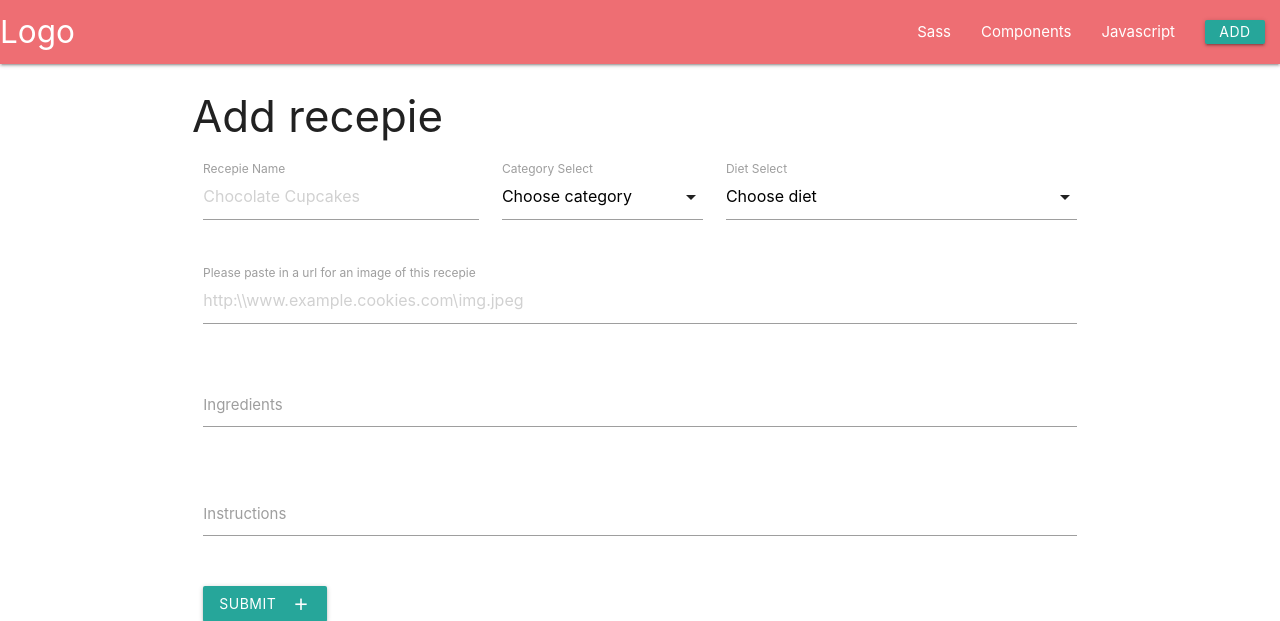
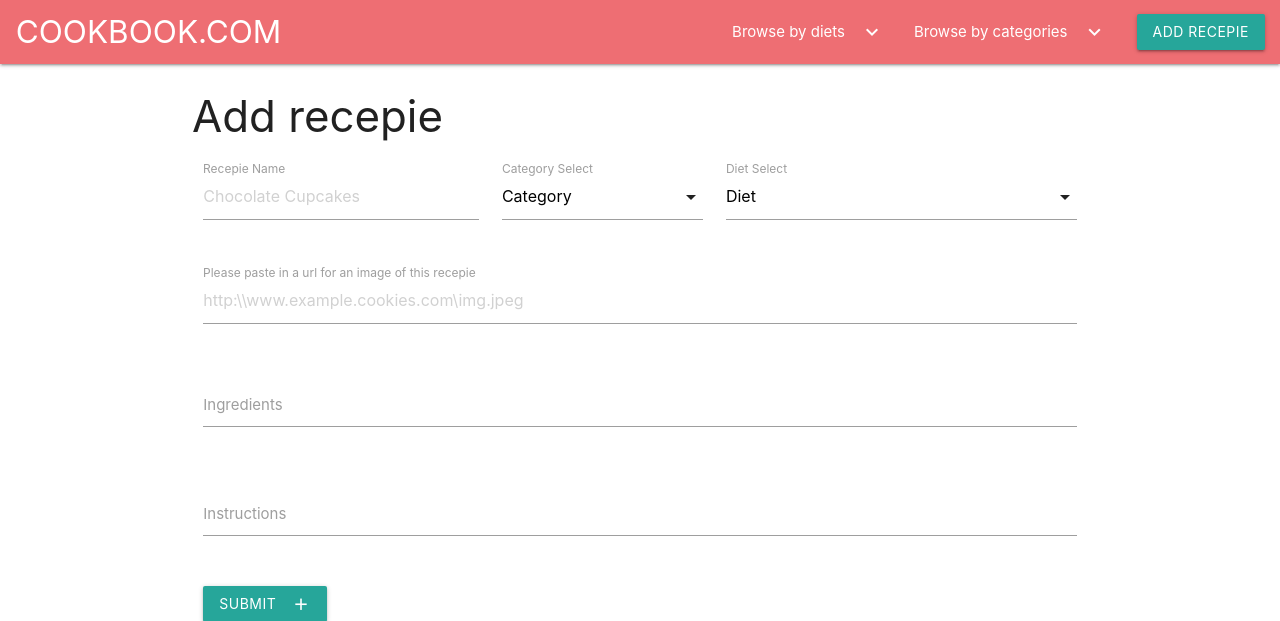
Before and after one commit to pome1juice/cookbook, a Flask app: page /add_recepie in a window 1280 px wide. Shown: the top 621 px of the page. Run offline with Flask 2, Linux system fonts and the light colour scheme; data that the repository does not hold is empty; some libraries are stand-ins or nearby versions.

Commit message:
end sunday, only vote left

```diff
--- a/app.py
+++ b/app.py
@@ -23,6 +23,26 @@ def get_recepies():
     return render_template("recepies.html",
     recepies=mongo.db.recepies.find())
 
+@app.route('/get_recepies_ofcat/<category_name>')
+def get_recepies_ofcat(category_name):
+    myquery = { "category_name": category_name }
+    recepies=mongo.db.recepies.find(myquery)
+    this_list=[rec for rec in recepies]
+    if not this_list:
+        return '<h1 style="text-align:center; margin-top:5em;">Sorry there was no such recepies with this category, please go back</h1>'
+    return render_template("recepiescat.html",
+    recepies=mongo.db.recepies.find(myquery), category_name=category_name)
+
+@app.route('/get_recepies_ofdie/<diet_name>')
+def get_recepies_ofdie(diet_name):
+    myquery = { "diet_name":diet_name }
+    recepies=mongo.db.recepies.find(myquery)
+    this_list=[rec for rec in recepies]
+    if not this_list:
+        return '<h1 style="text-align:center; margin-top:5em;">Sorry there was no such recepies with this diet, please go back</h1>'
+    return render_template("recepiesdiet.html",
+    recepies=mongo.db.recepies.find(myquery), diet_name=diet_name)
+
 @app.route('/add_recepie')
 def add_recepie():
     _categories=mongo.db.categories.find()
@@ -41,7 +61,7 @@ def insert_recepie():
         recepies.insert_one(rec_dict)
         return redirect(url_for('get_recepies'))
     else:
-        return 'Sorry there was a duplicate recepie in our system please go back'
+        return '<h1 style="text-align:center; margin-top:5em;">Sorry there was a duplicate recepie in our system please go back</h1>'
 
 @app.route('/edit_recepie/<recepie_id>')
 def edit_recepie(recepie_id):
@@ -70,22 +90,20 @@ def like_recepie(recepie_id):
 
 @app.route('/update_recepie/<recepie_id>', methods=["POST"])
 def update_recepie(recepie_id):
+    rec_dict = request.form.to_dict()
     rec = mongo.db.recepies.find_one({"_id": ObjectId(recepie_id)})
-    if checkredundant(request.form["recepie_name"]):
-        recepies = mongo.db.recepies
-        recepies.update( {'_id': ObjectId(recepie_id)},
-        {
-            'recepie_votes': int(rec['recepie_votes']),
-            'recepie_name':request.form.get['recepie_name'],
-            'category_name':request.form.get['category_name'],
-            'recepie_ins':request.form.get['recepie_ins'],
-            'recepie_ingredients':request.form.get['recepie_ingredients'],
-            'diet_name':request.form.get['diet_name'],
-            'recepie_img':request.form.get['recepie_img']
-        })
-        return redirect(url_for('get_recepies'))
-    else:
-        return 'Sorry there was a duplicate recepie in our system please go back'
+    recepies = mongo.db.recepies
+    recepies.update( {'_id': ObjectId(recepie_id)},
+    {
+        'recepie_votes': int(rec['recepie_votes']),
+        'recepie_name':rec_dict['recepie_name'],
+        'category_name':rec_dict['category_name'],
+        'recepie_ins':rec_dict['recepie_ins'],
+        'recepie_ingredients':rec_dict['recepie_ingredients'],
+        'diet_name':rec_dict['diet_name'],
+        'recepie_img':rec_dict['recepie_img']
+    })
+    return redirect(url_for('get_recepies'))
 
 if __name__ == '__main__':
     app.run(host=os.environ.get('IP'),
--- a/static/css/style.css
+++ b/static/css/style.css
@@ -1,19 +1,37 @@
-.btn_small{
-    height:24px;
-    width:60px;
-    line-height:24px;
-    margin-left:0.25em;
-    padding-right:0.5em;
+.btn_small {
+    height: 24px;
+    width: 60px;
+    line-height: 24px;
+    margin-left: 0.25em;
+    padding-right: 0.5em;
     padding-left: 0.5em;
     padding-bottom: 0;
     padding-top: 0;
 }
-.recepie-header{
+
+.recepie-header {
     margin-top: 0.1em;
 }
-.page {
-  display: none;
+.menu .menuul{
+    visibility: visible
 }
-.page-active {
-  display: block;
+.mobilebtn {
+    visibility: hidden;
+    position: fixed;
+    bottom:0;
+    left: 0;
+    margin-bottom: 0.5em;
+    margin-left: 1em;
 }
+.icon{
+    margin-left: 0.5em;
+}
+
+@media only screen and (max-width: 992px) {
+    .mobilebtn {
+        visibility: visible;
+    }
+    .menu .menuul{
+        visibility: hidden;
+    }
+}
--- a/templates/addrecepie.html
+++ b/templates/addrecepie.html
@@ -12,7 +12,7 @@
 
             <div class="input-field col s3">
                 <select id="category" name="category_name" required>
-                <option value="" disabled selected>Choose category</option>
+                <option value="" disabled selected>Category</option>
                 {% for cat in categories %}
                 <option value="{{cat.category_name}}">{{cat.category_name}}</option>
                 {% endfor %}
@@ -21,8 +21,8 @@
             </div>
 
             <div class="input-field col s5">
-                <select id="diet" name="diet_name" multiple required>
-                <option value="" disabled>Choose diet</option>
+                <select id="diet" name="diet_name" required>
+                <option value="" disabled>Diet</option>
                 {% for diet in diets %}
                 <option value="{{diet.diet_name}}">{{diet.diet_name}}</option>
                 {% endfor %}
--- a/templates/base.html
+++ b/templates/base.html
@@ -9,25 +9,57 @@
 
 <body>
     <header>
+        <ul id="slide-out" class="sidenav">
+            <li><a class="subheader">Browse by diet</a></li>
+            <li><a class="waves-effect" href="{{ url_for('get_recepies_ofdie', diet_name='Vegan and Vegeterian') }}">Vegan and Vegeterian</a></li>
+            <li><a class="waves-effect" href="{{ url_for('get_recepies_ofdie', diet_name='Gluten Free') }}">Gluten Free</a></li>
+            <li><a class="waves-effect" href="{{ url_for('get_recepies_ofdie', diet_name='Low Fat') }}">Low Fat</a></li>
+            <li><a class="waves-effect" href="{{ url_for('get_recepies_ofdie', diet_name='Low Carb') }}">Low Carb</a></li>
+            <li>
+                <div class="divider"></div>
+            </li>
+            <li><a class="subheader">Browse by category</a></li>
+            <li><a class="waves-effect" href="{{ url_for('get_recepies_ofcat', category_name='Healthy') }}">Healthy</a></li>
+            <li><a class="waves-effect" href="{{ url_for('get_recepies_ofcat', category_name='Party') }}">Party</a></li>
+            <li><a class="waves-effect" href="{{ url_for('get_recepies_ofcat', category_name='Family') }}">Family</a></li>
+            <li><a class="waves-effect" href="{{ url_for('get_recepies_ofcat', category_name='Budget') }}">Budget</a></li>
+            <li>
+                <div class="divider"></div>
+            </li>
+            <li><a href="{{ url_for('add_recepie') }}" class="waves-effect waves-light btn align-enter">Add recepie</a></li>
+        </ul>
+        <a href="#" data-target="slide-out" class="btn-floating btn-large sidenav-trigger mobilebtn"><i class="material-icons">menu</i></a>
+
+
+        <ul id="dropdown1" class="dropdown-content">
+            <li><a class="waves-effect" href="{{ url_for('get_recepies_ofcat', category_name='Healthy') }}">Healthy</a></li>
+            <li class="divider"></li>
+            <li><a class="waves-effect" href="{{ url_for('get_recepies_ofcat', category_name='Party') }}">Party</a></li>
+            <li class="divider"></li>
+            <li><a class="waves-effect" href="{{ url_for('get_recepies_ofcat', category_name='Family') }}">Family</a></li>
+            <li class="divider"></li>
+            <li><a class="waves-effect" href="{{ url_for('get_recepies_ofcat', category_name='Budget') }}">Budget</a></li>
+        </ul>
+        <ul id="dropdown2" class="dropdown-content">
+            <li><a class="waves-effect" href="{{ url_for('get_recepies_ofdie', diet_name='Vegan and Vegeterian') }}">Vegan and Vegeterian</a></li>
+            <li class="divider"></li>
+            <li><a class="waves-effect" href="{{ url_for('get_recepies_ofdie', diet_name='Gluten Free') }}">Gluten Free</a></li>
+            <li class="divider"></li>
+            <li><a class="waves-effect" href="{{ url_for('get_recepies_ofdie', diet_name='Low Fat') }}">Low Fat</a></li>
+            <li class="divider"></li>
+            <li><a class="waves-effect" href="{{ url_for('get_recepies_ofdie', diet_name='Low Carb') }}">Low Carb</a></li>
+        </ul>
         <nav>
-            <div class="nav-wrapper">
-                <a href="{{ url_for('get_recepies') }}" class="brand-logo">Logo</a>
-                <a href="#" data-target="mobile-demo" class="sidenav-trigger"><i class="material-icons">menu</i></a>
-                <ul class="right hide-on-med-and-down">
-                    <li><a href="sass.html">Sass</a></li>
-                    <li><a href="badges.html">Components</a></li>
-                    <li><a href="collapsible.html">Javascript</a></li>
-                    <li><a href="{{ url_for('add_recepie') }}" class="waves-effect waves-light btn btn_small redalign-right">Add recepie</a></li>
+            <div class="nav-wrapper menu">
+                <a href="{{ url_for('get_recepies') }}" class="brand-logo icon">COOKBOOK.COM</a>
+                <ul class="right hide-on-med-and-down menuul">
+                    <li><a class="dropdown-trigger" href="#!" data-target="dropdown2">Browse by diets<i class="material-icons right">keyboard_arrow_down</i></a></li>
+                    <li><a class="dropdown-trigger" href="#!" data-target="dropdown1">Browse by categories<i class="material-icons right">keyboard_arrow_down</i></a></li>
+                    <li><a href="{{ url_for('add_recepie') }}" class="waves-effect waves-light btn align-enter">Add recepie</a></li>
                 </ul>
             </div>
         </nav>
 
-        <ul class="sidenav" id="mobile-demo">
-            <li><a href="sass.html">Sass</a></li>
-            <li><a href="badges.html">Components</a></li>
-            <li><a href="collapsible.html">Javascript</a></li>
-            <li><a href="{{ url_for('add_recepie') }}" class="waves-effect waves-light btn btn_small redalign-right">Add recepie</a></li>
-        </ul>
     </header>
     <div class="container">
         {% block content %} {% endblock %}
@@ -38,6 +70,7 @@
         $(document).ready(function() {
             $('.collapsible').collapsible();
             $('select').formSelect();
+            $('.sidenav').sidenav();
             $(".dropdown-trigger").dropdown();
         });
     </script>
--- a/templates/editrecepie.html
+++ b/templates/editrecepie.html
@@ -2,7 +2,7 @@
 
 <h3>Edit recepie</h3>
 <div class="row">
-    <form action="{{ url_for('insert_recepie')}}" method="POST" class="col s12">
+    <form action="{{ url_for('update_recepie', recepie_id=recepie._id)}}" method="POST" class="col s12">
         <div class="row">
 
             <div class="input-field col s4">
@@ -25,7 +25,7 @@
             </div>
 
             <div class="input-field col s5">
-                <select id="diet" name="diet_name" multiple required>
+                <select id="diet" name="diet_name" required>
                 <option value="" disabled>Choose diet</option>
                 {% for diet in diets %}
                     {% if diet.diet_name == recepie.diet_name %}
```
Also changed, not shown: templates/recepiescat.html (added, +42 -0 lines), templates/recepiesdiet.html (added, +42 -0 lines).
